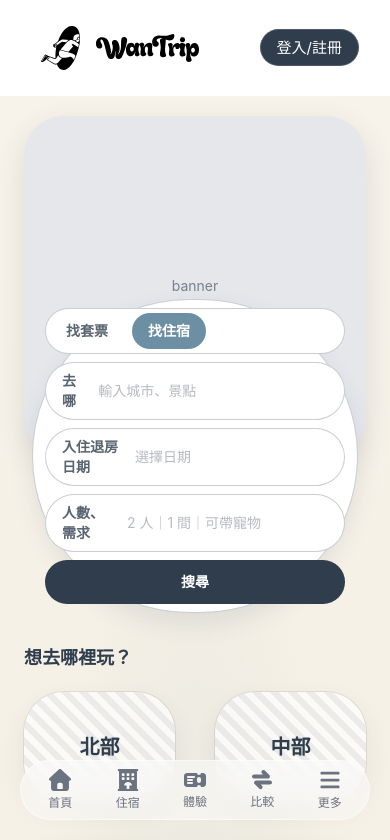
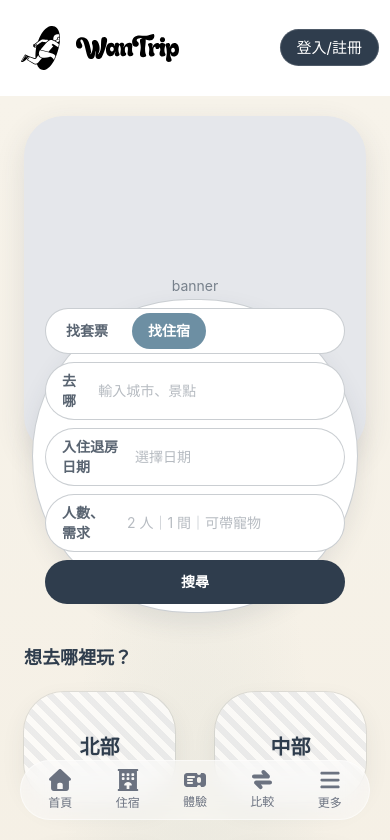
Before and after one commit to WanTrip-2026/WanTrip, a Vue app: page / in a window 390 px wide. Shown: the top 840 px of the page. Built offline with nearby package versions, Linux system fonts and the light colour scheme.

Commit message:
修改margin

```diff
--- a/src/components/layout/AppNavbar.vue
+++ b/src/components/layout/AppNavbar.vue
@@ -1,6 +1,6 @@
 <template>
   <header class="max-w-[1200px] mx-auto fixed top-5 inset-x-0 z-50">
-    <nav class="h-14 rounded-full bg-white/45 backdrop-blur-md mx-5 p-2.5 border border-white/50">
+    <nav class="h-14 rounded-full bg-white/45 backdrop-blur-md mx-0 md:mx-5 p-2.5 border border-white/50">
       <div class="flex flex-row justify-between h-full">
         <div class="flex flex-row items-center gap-[16px]">
           <h1 class="text-black">
```
